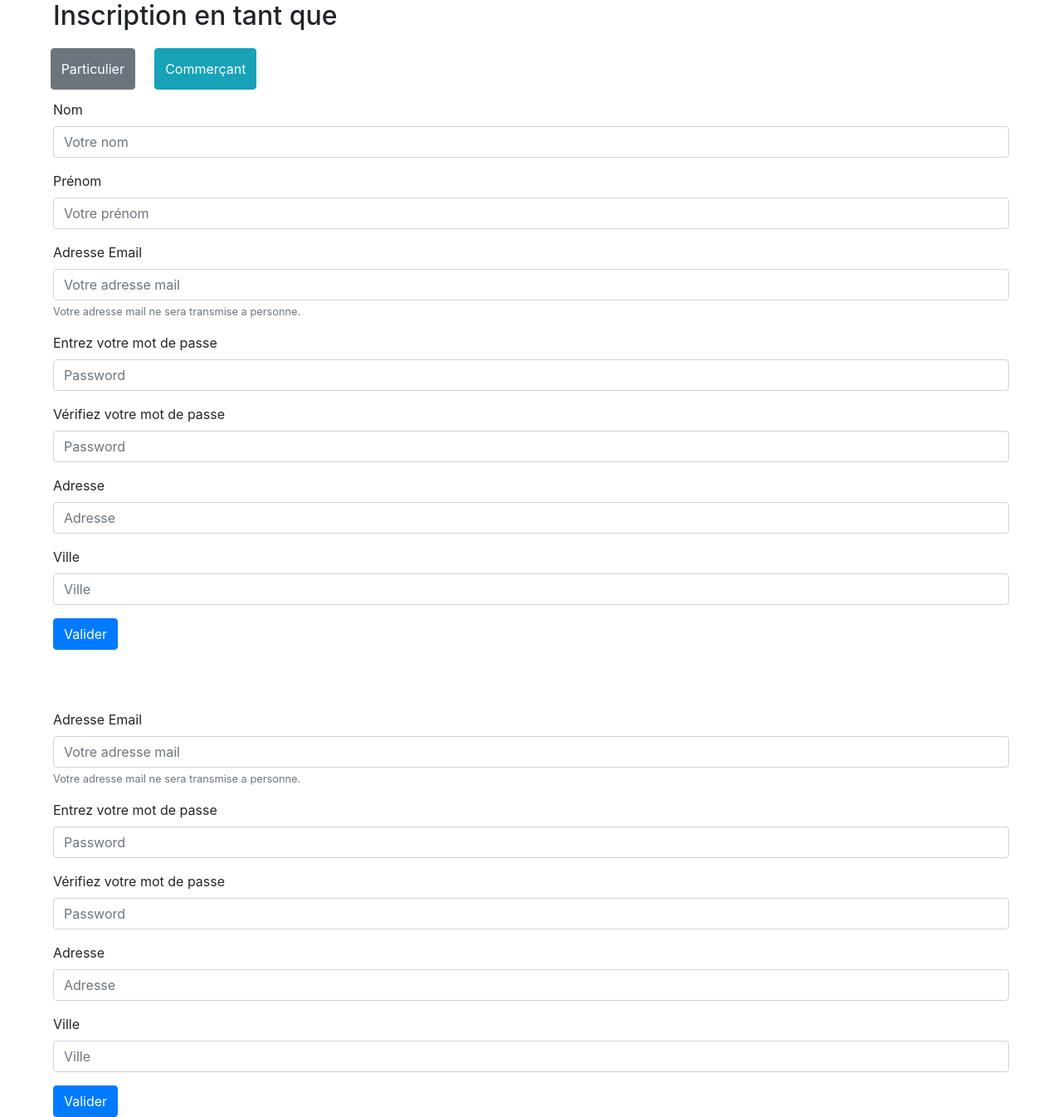
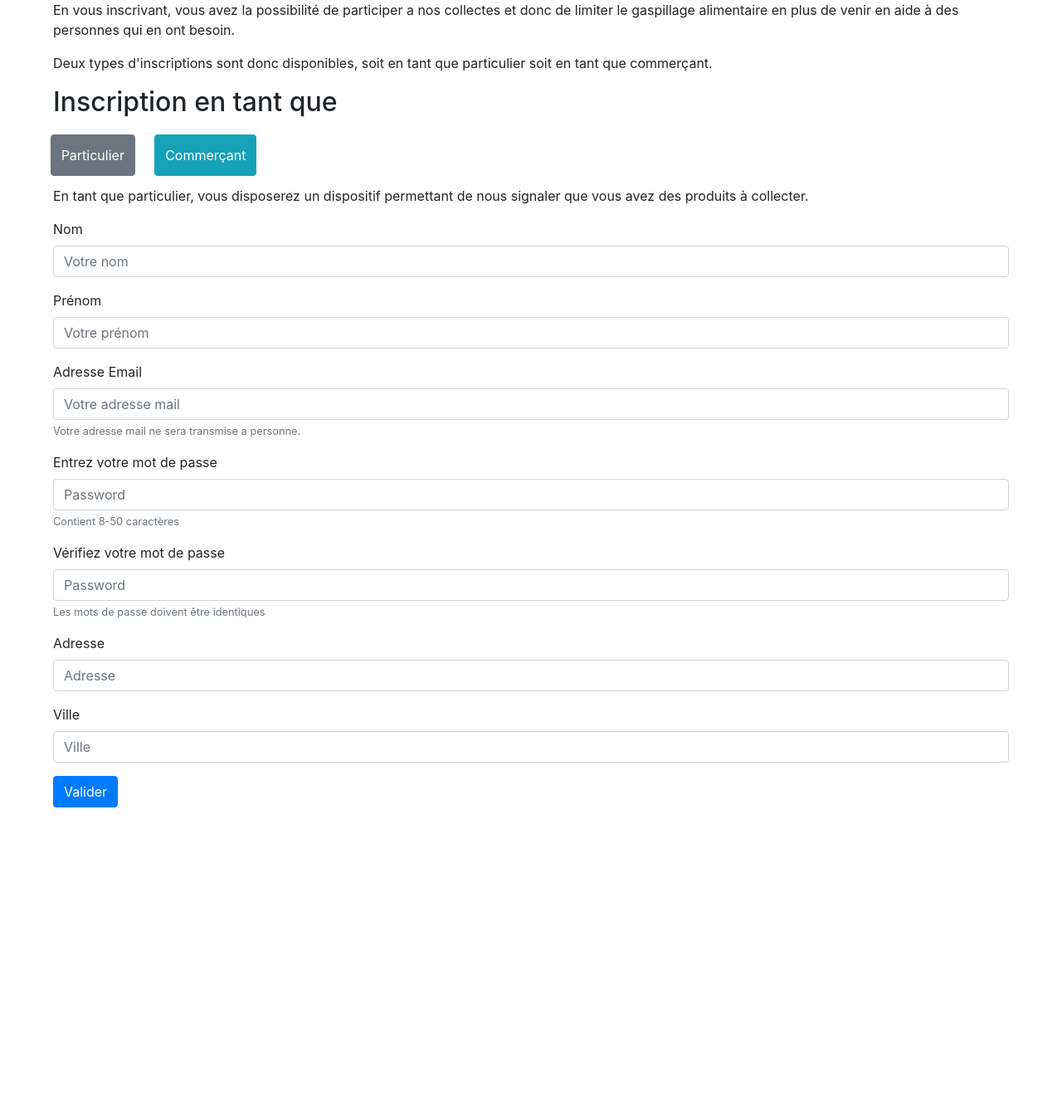
Before and after one commit to Cewein/fightfoodwaste, a PHP site: page /inscription/page_inscription.php in a window 1280 px wide. Shown: the part 56-1402 px from the top of the page at 83% size. After the commit the page ends 1029 px from the top, so only its background shows below. Run offline with PHP 8.4, Linux system fonts and the light colour scheme.

Commit message:
Incription Particulier Propre
Incription particulier avec vérifications js + php
Ajax fonctionnel

```diff
--- a/css/inscription.css
+++ b/css/inscription.css
@@ -2,3 +2,8 @@
     padding: 1%;
     margin: 1%;
 }
+
+#nameError, #PNameError, #emailError{
+    display: none;
+    color: rgb(255,0,0);
+}
--- a/database/request/db_set_user.php
+++ b/database/request/db_set_user.php
@@ -9,14 +9,14 @@
 require_once __DIR__ . "/../../includes.php";
 require_once __DIR__.'/../database.php';
 
-function set_particulier($nom,$prenom,$mail){
+function set_particulier($nom,$prenom,$mail,$pwd,$adress,$city){
 
     $db=DatabaseManager::getManager();
 
-    $request="INSERT INTO `utilisateur`(`nom`,`prenom`,`adresse_mail`) VALUES (?,?,?)";
+    $request="INSERT INTO `utilisateur`(`nom`,`prenom`,`adresse_mail`,`password`,`adresse`,`ville`) VALUES (?,?,?,?,?,?)";
     echo $request;
     echo $nom;
-    $db->exec($request,[$nom,$prenom,$mail]);
+    $db->exec($request,[$nom,$prenom,$mail,$pwd,$adress,$city]);
 
 
 }
--- a/inscription/inscription.js
+++ b/inscription/inscription.js
@@ -1,18 +1,66 @@
 document.getElementById('inscription').addEventListener('submit', function(e) {
     e.preventDefault();
 
-    const nom = document.getElementById('input_nom').value;
-    const prenom = document.getElementById('input_prenom').value;
-    const email = document.getElementById('input_email_p').value;
-    const pwd1 = document.getElementById('input_password_p1').value;
-    const pwd2= document.getElementById('input_password_p2').value;
-    const adresse= document.getElementById('input_adresse_p').value;
-    const ville= document.getElementById('input_ville_p').value;
+    const name = document.getElementById('input_name');
+    const pname = document.getElementById('input_pname');
+    const email = document.getElementById('input_email_p');
+    const pwd1 = document.getElementById('input_password_p1');
+    const pwd2= document.getElementById('input_password_p2');
+    const adress= document.getElementById('input_adresse_p').value;
+    const city= document.getElementById('input_ville_p').value;
+    let check=true;
 
-    if(nom.length>100){
+    //Vérifications du contenu des inputs
+    if(name.value.length<2||name.value.length>10){
+        nameError=document.getElementById("nameError");
+        check=unvalid_info(name,nameError);
+    }
+    else{
+        nameError=document.getElementById("nameError");
+        valid_input(name,nameError);
+        name_checked=name.value;
+    }
+
+    if(pname.value.length<2||pname.value.length>10){
+        pnameError=document.getElementById("PNameError");
+        check=unvalid_info(pname,pnameError);
+    }
+    else{
+        pnameError=document.getElementById("PNameError");
+        valid_input(pname,pnameError);
+        pname_checked=pname.value;
+    }
+
+    if(email.value.length<2||email.value.length>80){
+        emailError=document.getElementById("emailError");
+        check=unvalid_info(email,emailError);
+    }
+    else{
+        emailError=document.getElementById("emailError");
+        valid_input(email,emailError);
+        email_checked=email.value;
+    }
+
+    if(pwd1.value===pwd2.value){
+        if(pwd1.value.length<8||pwd1.value.length>50){
+            pwd1Error=document.getElementById("pwd1Error");
+            check=unvalid_info(pwd1,pwd1Error);
+        }
+        else{
+            pwd1Error=document.getElementById("pwd1Error");
+            valid_input(pwd1,pwd1Error);
+            pwd_checked=pwd1.value;
+        }
+    }
+    else{
+        pwd2Error=document.getElementById("pwd2Error");
+        check=unvalid_info(pwd2,pwd2Error);
 
     }
 
+
+
+    if(check===true){
         const request = new XMLHttpRequest();
         request.onreadystatechange = function() {
             if(request.readyState === 4) {
@@ -21,5 +69,18 @@ document.getElementById('inscription').addEventListener('submit', function(e) {
         };
         request.open('POST', 'inscription.php');
         request.setRequestHeader('Content-Type', 'application/x-www-form-urlencoded');
-    request.send(`nom=${nom}&prenom=${prenom}&email=${email}&pwd=${pwd1}&adresse=${adresse}&ville=${ville}&particulier='particulier'`);
+        request.send(`nom=${name_checked}&prenom=${pname_checked}&email=${email_checked}&pwd=${pwd_checked}&adresse=${adress}&ville=${city}&particulier='particulier'`);
+    }
+
 });
+
+function unvalid_info(input,inputError) {
+    input.style.borderColor="red";
+    inputError.style.display="block";
+    return false;
+}
+
+function valid_input(input,inputError) {
+    input.style.borderColor="green";
+    inputError.style.display="none";
+}
--- /dev/null
+++ b/inscription/page_inscription.js
@@ -0,0 +1,13 @@
+function visible(item) {
+    const forms =['particulier','commercant'];
+    to_print=document.getElementById("form_"+item);
+    if(to_print!=null){
+        to_print.style.display="block";
+        for(i=0;i<forms.length;i++){
+            if(forms[i]!==item){
+                to_hide=document.getElementById("form_"+forms[i]);
+                to_hide.style.display="none";
+            }
+        }
+    }
+}
--- a/inscription/page_inscription.php
+++ b/inscription/page_inscription.php
@@ -27,53 +27,67 @@ require_once __DIR__ . '/../includes.php';
        <?php require_once __DIR__ . '/../header.php'; ?>
 
        <div class="content">
+            <div>
+                <p>En vous inscrivant, vous avez la possibilité de participer a nos collectes et donc de limiter le gaspillage alimentaire en plus de venir en aide à des personnes qui en ont besoin.</p>
+                <p>Deux types d'inscriptions sont donc disponibles, soit en tant que particulier soit en tant que commerçant.</p>
+            </div>
 
            <div><h2>Inscription en tant que</h2></div>
 
            <div class="row">
-               <button class="btn btn-secondary">Particulier</button>
-               <button class="btn btn-info ">Commerçant</button>
+               <button class="btn btn-secondary" onclick="visible('particulier')">Particulier</button>
+               <button class="btn btn-info" onclick="visible('commercant')">Commerçant</button>
            </div>
 
-           <div>
+           <div id="form_particulier" style="display: block">
+               <p>En tant que particulier, vous disposerez un dispositif permettant de nous signaler que vous avez des produits à collecter.</p>
                <form method="POST" id="inscription">
+
                    <div class="form-group">
                        <label for="nom">Nom</label>
-                       <input type="text" class="form-control" id="input_nom" name="nom" aria-describedby="Nom de famille" placeholder="Votre nom">
+                       <input type="text" class="form-control" id="input_name" name="nom" aria-describedby="Nom de famille" placeholder="Votre nom">
+                       <small id="nameError" class="form-text text-muted">Contient 1-100 caractères</small>
                    </div>
+
                    <div class="form-group">
                        <label for="prenom">Prénom</label>
-                       <input type="text" class="form-control" id="input_prenom" name="prenom" aria-describedby="Prenom" placeholder="Votre prénom">
+                       <input type="text" class="form-control" id="input_pname" name="prenom" aria-describedby="Prenom" placeholder="Votre prénom">
+                       <small id="PNameError" class="form-text text-muted">Contient 1-100 caractères</small>
                    </div>
+
                    <div class="form-group">
                        <label for="input_email">Adresse Email</label>
                        <input type="email" class="form-control" id="input_email_p" name="email" aria-describedby="Adresse Mail" placeholder="Votre adresse mail">
                        <small id="emailHelp" class="form-text text-muted">Votre adresse mail ne sera transmise a personne.</small>
+                       <small id="emailError" class="form-text text-muted">Contient 3-80 caractères</small>
                    </div>
+
                    <div class="form-group">
                        <label for="input_password1">Entrez votre mot de passe</label>
                        <input type="password" class="form-control" id="input_password_p1" name="pwd" placeholder="Password">
+                       <small id="pwd1Error" class="form-text text-muted">Contient 8-50 caractères</small>
                    </div>
                    <div class="form-group">
                        <label for="input_password1">Vérifiez votre mot de passe</label>
                        <input type="password" class="form-control" id="input_password_p2" placeholder="Password">
+                       <small id="pwd2Error" class="form-text text-muted">Les mots de passe doivent être identiques</small>
                    </div>
+
                    <div class="form-group">
                        <label for="input_adresse">Adresse</label>
-                       <input type="password" class="form-control" id="input_adresse_p" name="adresse" placeholder="Adresse">
+                       <input type="text" class="form-control" id="input_adresse_p" name="adresse" placeholder="Adresse">
                    </div>
                    <div class="form-group">
                        <label for="input_ville">Ville</label>
-                       <input type="password" class="form-control" id="input_ville_p" name="ville" placeholder="Ville">
+                       <input type="text" class="form-control" id="input_ville_p" name="ville" placeholder="Ville">
                    </div>
                    <input type="hidden" name="type_inscription" value="particulier">
                    <button type="submit" class="btn btn-primary">Valider</button>
                </form>
            </div>
 
-            <br><br><br>
-
-           <div>
+           <div id="form_commercant" style="display: none">
+               <p>En tant que commerçant, nous viendrons collecter vos produit avec un rythme d'une fois par semaine. Vous aurez la possibilité de nous signaler si vous n'avez rien a collecter afin de gagner du temps.</p>
                <form>
                    <div class="form-group">
                        <label for="input_email">Adresse Email</label>
@@ -90,11 +104,11 @@ require_once __DIR__ . '/../includes.php';
                    </div>
                    <div class="form-group">
                        <label for="input_adresse">Adresse</label>
-                       <input type="password" class="form-control" id="input_adresse_c" name="adresse" placeholder="Adresse">
+                       <input type="text" class="form-control" id="input_adresse_c" name="adresse" placeholder="Adresse">
                    </div>
                    <div class="form-group">
                        <label for="input_ville">Ville</label>
-                       <input type="password" class="form-control" id="input_ville_c" name="ville" placeholder="Ville">
+                       <input type="text" class="form-control" id="input_ville_c" name="ville" placeholder="Ville">
                    </div>
                    <button type="submit" class="btn btn-primary">Valider</button>
                </form>
@@ -102,5 +116,8 @@ require_once __DIR__ . '/../includes.php';
        </div>
         <footer></footer>
     </body>
+
     <script src="inscription.js"></script>
+    <script src="page_inscription.js"></script>
+
 </html>
```
Also changed, not shown: inscription/inscription.php (+11 -19 lines). Lines whose indentation alone changed are shown as unchanged.
